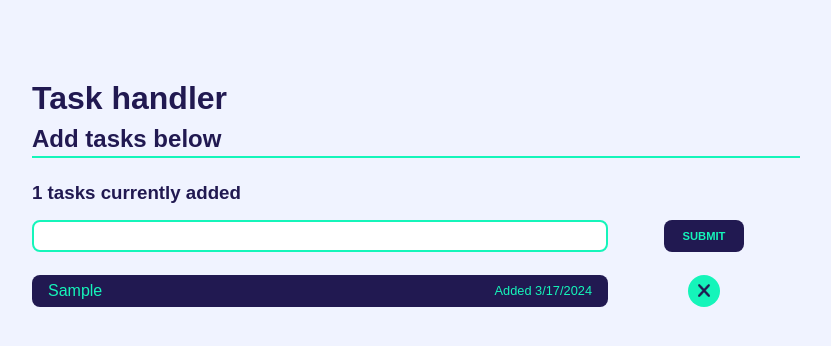
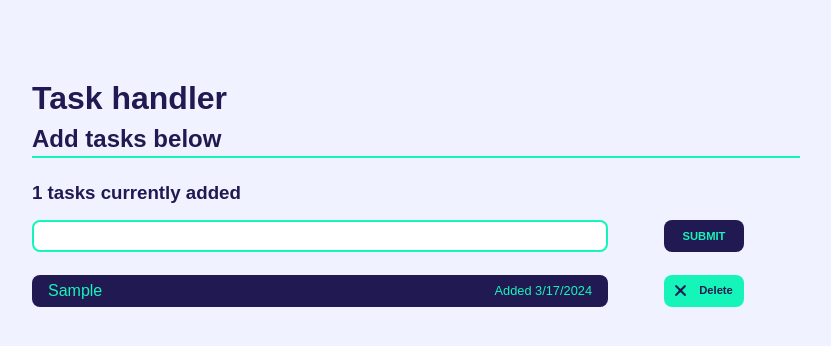
Before and after one commit to glopezv95/react-taskhandler, a React (Create React App) app: page / in a window 1280 px wide. Both pictures are taken after typing "Sample" into the empty fields and a click on the input "SUBMIT". Shown: the top 346 px of the page, without its empty margins (224-1055 px from the left). Built offline with nearby package versions, Linux system fonts and the light colour scheme; a web font is replaced by a local one.

Commit message:
Add CSS hover

```diff
--- a/src/App.css
+++ b/src/App.css
@@ -53,6 +53,8 @@ input[type="submit"] {
     font-size: 0.7rem;
     cursor: pointer;
     text-align: center;
+    transition:
+        transform ease 500ms;
 }
 
 ul {
@@ -83,22 +85,43 @@ span {
 }
 
 #button {
-    width: 2rem;
+    width: 5rem;
     height: 2rem;
     background-color: #15F5BA;
     color: #211951;
     font-weight: bold;
     margin: auto;
     border: none;
-    border-radius: 50%;
-    display: grid;
-    place-items: center;
+    border-radius: 0.5rem;
+    display: flex;
+    justify-content: space-between;
+    align-items: center;
     cursor: pointer;
+    transition:
+        transform ease 200ms;
 }
 
 img {
-    width: 0.8rem;
+    width: 0.7rem;
+    height: 0.7rem;
+    margin-left: 0.7rem;
+    transition:
+        transform ease 500ms;
+}
+
+#button span {
     height: 0.8rem;
+    font-size: 0.7rem;
+    margin-right: 0.7rem;
+}
+
+#button:hover,
+input[type="submit"]:hover {
+    transform: scale(1.1, 1.1);
+}
+
+#button:hover img {
+    transform: rotate(90deg);
 }
 
 @media (max-width: 600px) {
--- a/src/components/Ul.js
+++ b/src/components/Ul.js
@@ -18,6 +18,7 @@ export default function Ul({ tasklist, deleteTask }) {
 
                         <div id="button" onClick={() => deleteTask(index)}>
                             <img src={close} alt="Eliminate task"/>
+                            <span>Delete</span>
                         </div>
 
                     </div>
```
